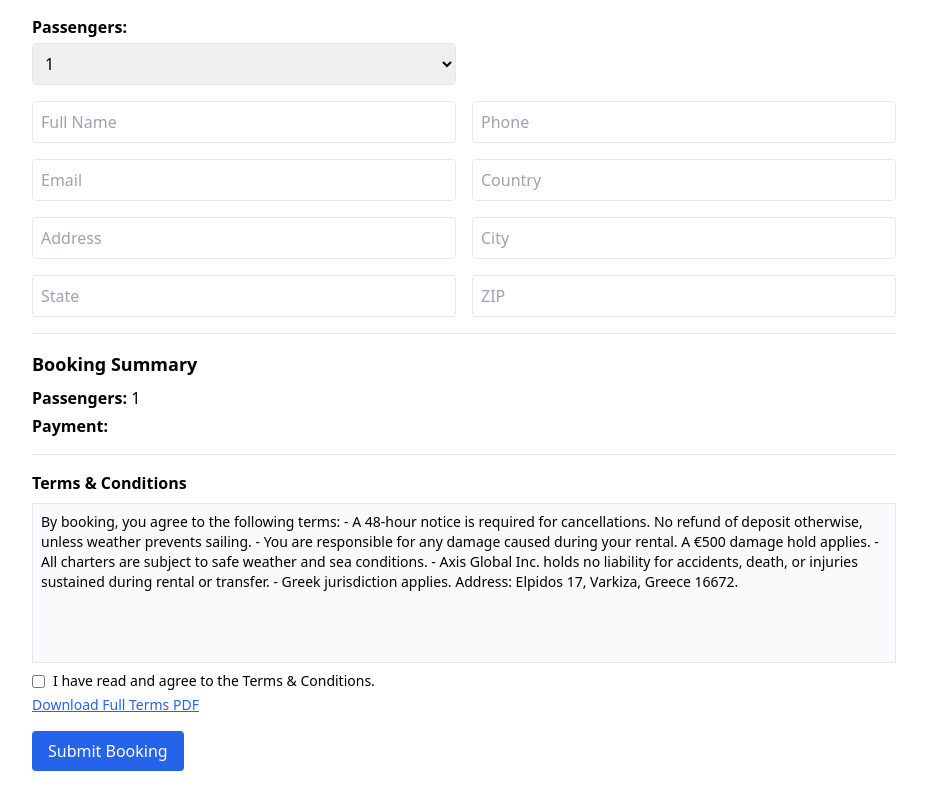
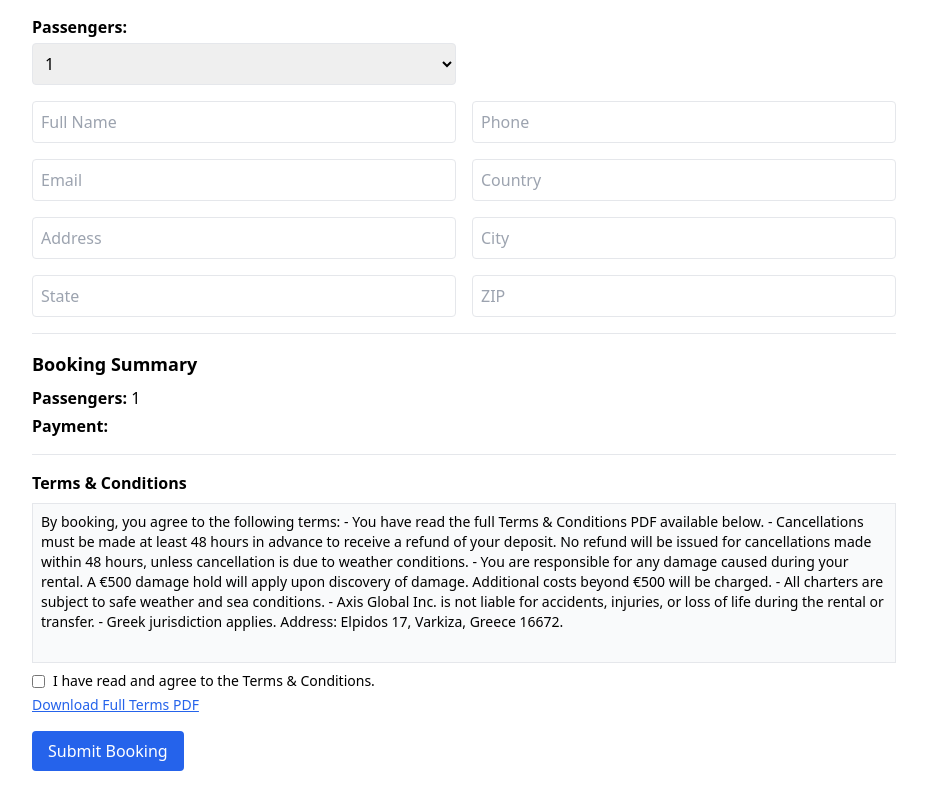
Before and after one commit to drklion/axis-booking-25, a React (Vite) app: page / in a window 1280 px wide. Shown: the part 343-1130 px from the top of the page, without its empty margins (176-1103 px from the left). Built offline with nearby package versions, Linux system fonts and the light colour scheme.

Commit message:
Update App.jsx

```diff
--- a/src/App.jsx
+++ b/src/App.jsx
@@ -304,10 +304,14 @@ Address: ${[info.country, info.address, info.city, info.state, info.zip].filter(
   <label className="block font-semibold mb-2">Terms & Conditions</label>
   <div className="border h-40 overflow-y-scroll p-2 text-sm bg-gray-50 whitespace-pre-wrap">
     By booking, you agree to the following terms:
-    - A 48-hour notice is required for cancellations. No refund of deposit otherwise, unless weather prevents sailing.
-    - You are responsible for any damage caused during your rental. A €500 damage hold applies.
+
+    - You have read the full Terms & Conditions PDF available below.
+    - Cancellations must be made at least 48 hours in advance to receive a refund of your deposit.
+      No refund will be issued for cancellations made within 48 hours, unless cancellation is due to weather conditions.
+    - You are responsible for any damage caused during your rental.
+      A €500 damage hold will apply upon discovery of damage. Additional costs beyond €500 will be charged.
     - All charters are subject to safe weather and sea conditions.
-    - Axis Global Inc. holds no liability for accidents, death, or injuries sustained during rental or transfer.
+    - Axis Global Inc. is not liable for accidents, injuries, or loss of life during the rental or transfer.
     - Greek jurisdiction applies. Address: Elpidos 17, Varkiza, Greece 16672.
   </div>
   <div className="flex items-center mt-2 space-x-2">
@@ -324,12 +328,13 @@ Address: ${[info.country, info.address, info.city, info.state, info.zip].filter(
     </label>
   </div>
   <div className="text-sm text-blue-600 mt-1">
-    <a href="/Axis_Global_Terms_and_Conditions.pdf" target="_blank" rel="noopener noreferrer" className="underline">
+    <a href="/Axis_Global_Charter_Terms_Full_Revised.pdf" target="_blank" rel="noopener noreferrer" className="underline">
       Download Full Terms PDF
     </a>
   </div>
 </div>
 
+{/* Submit Button */}
 <button
   onClick={handleSubmit}
   className="bg-blue-600 hover:bg-blue-700 text-white px-4 py-2 rounded">
```
Lines whose indentation alone changed are shown as unchanged.
